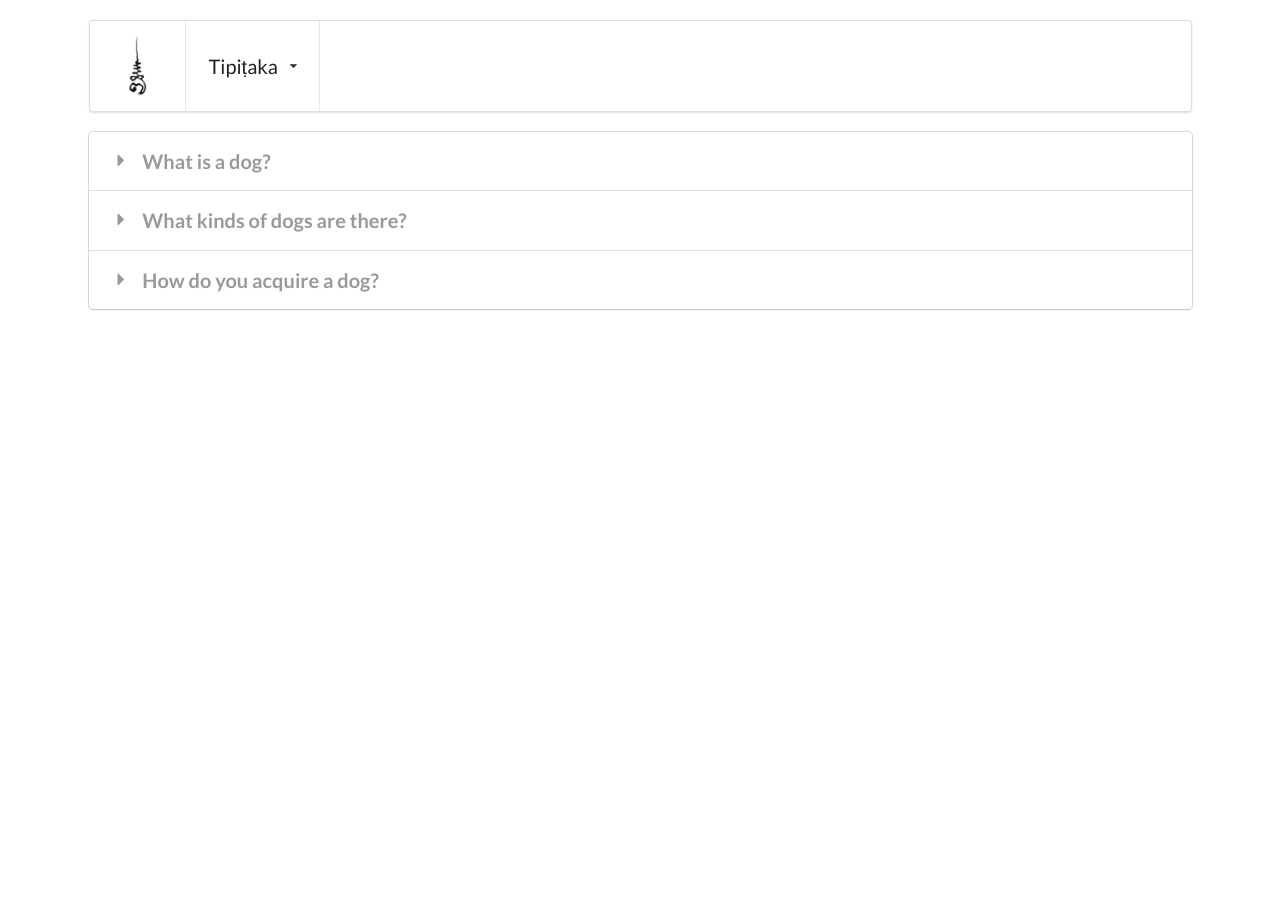
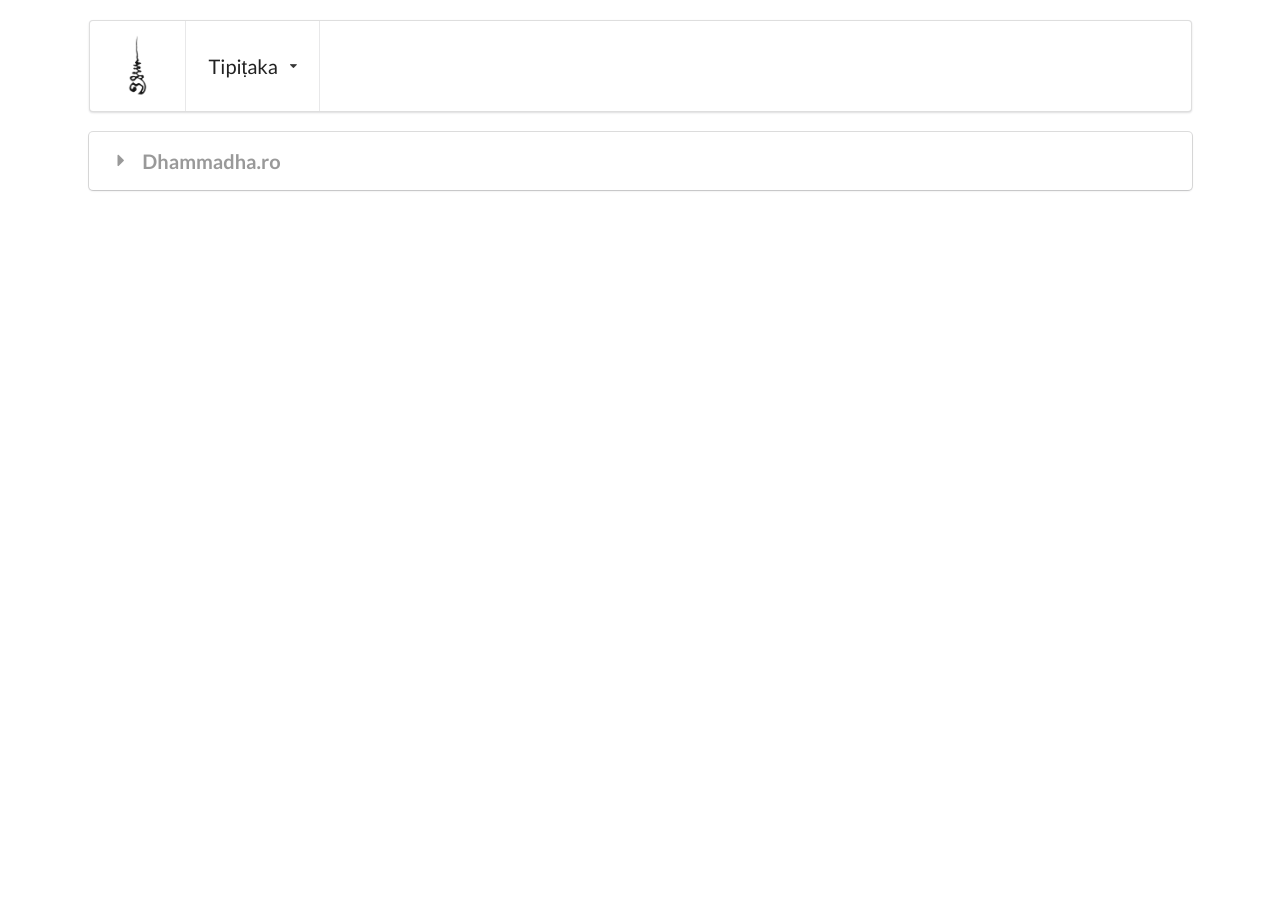
Before and after one commit to dhammateca/dhammadha.ro.github.io, a Jekyll site: the page built from index.html, in a window 1280 px wide. Built offline with Jekyll 4.4.1, drawn with Linux system fonts in a browser that asks for light colours; nearby versions of some CDN libraries.

Commit message:
Accordion on index

```diff
--- a/index.html
+++ b/index.html
@@ -3,29 +3,16 @@ layout: default
 ---
 
 
-<div class="ui container">
-  <div class="ui styled fluid accordion">
-    <div class="title">
-      <i class="dropdown icon"></i>
-      What is a dog?
+<div class='ui container'>
+  <div class='ui styled fluid accordion'>
+    <div class='title'>
+      <i class='dropdown icon'></i>
+      Dhammadha.ro
     </div>
-    <div class="content">
-      <p class="transition hidden">A dog is a type of domesticated animal. Known for its loyalty and faithfulness, it can be found as a welcome guest in many households across the world.</p>
-    </div>
-    <div class="title">
-      <i class="dropdown icon"></i>
-      What kinds of dogs are there?
-    </div>
-    <div class="content">
-      <p>There are many breeds of dogs. Each breed varies in size and temperament. Owners often select a breed of dog that they find to be compatible with their own lifestyle and desires from a companion.</p>
-    </div>
-    <div class="title">
-      <i class="dropdown icon"></i>
-      How do you acquire a dog?
-    </div>
-    <div class="content">
-      <p>Three common ways for a prospective owner to acquire a dog is from pet shops, private owners, or shelters.</p>
-      <p>A pet shop may be the most convenient way to buy a dog. Buying a dog from a private owner allows you to assess the pedigree and upbringing of your dog before choosing to take it home. Lastly, finding your dog from a shelter, helps give a good home to a dog who may not find one so readily.</p>
+    <div class='content'>
+      <p class='transition hidden'>
+      O colecție a sutrelor buddhiste Theravāda și învățățuri aparținând tradiției Kammaṭṭhāna (Tradiția Pădurii Thailandeze).
+      </p>
     </div>
   </div>
 </div>
```
Also changed, not shown: other parts of index.html (+6 -0 lines).
